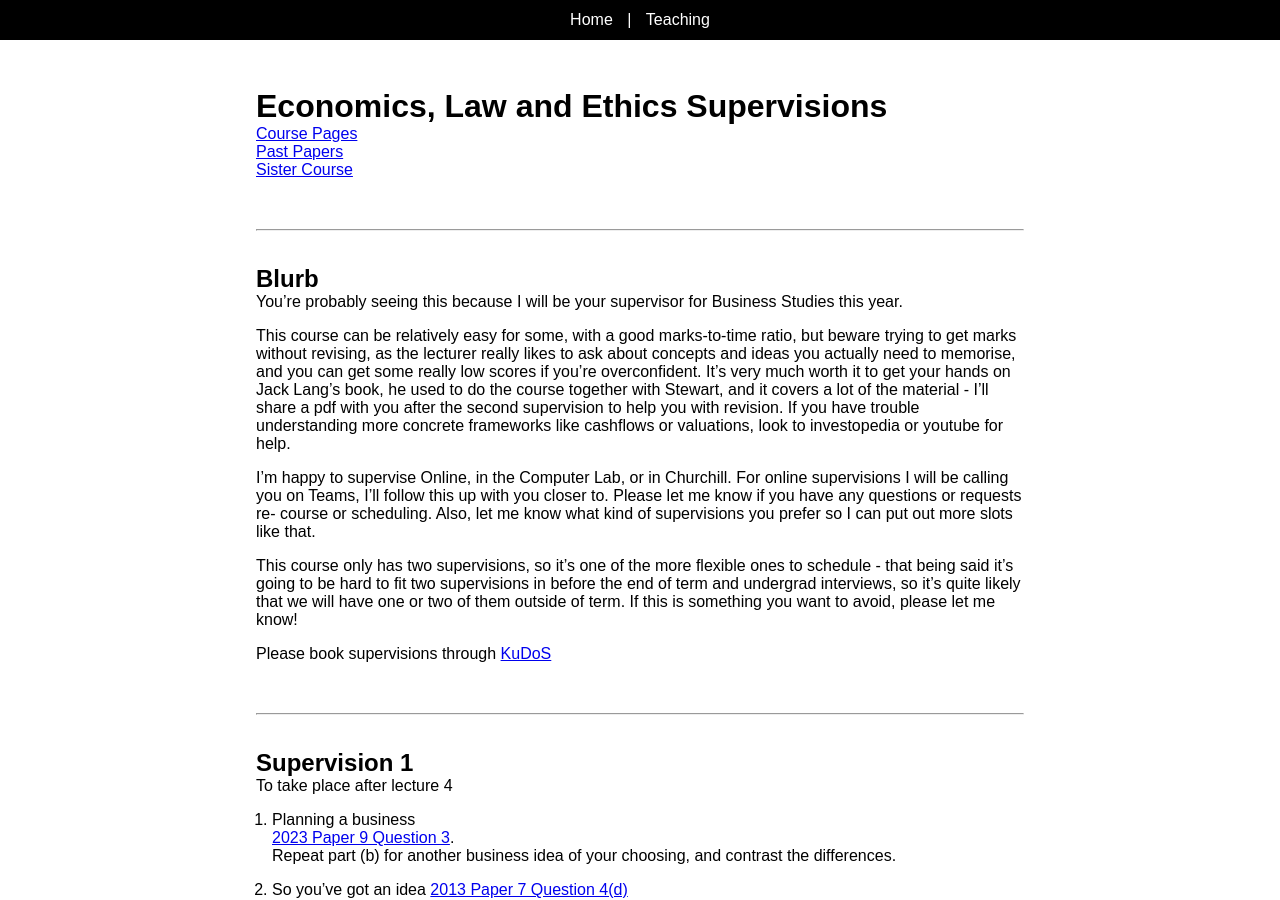
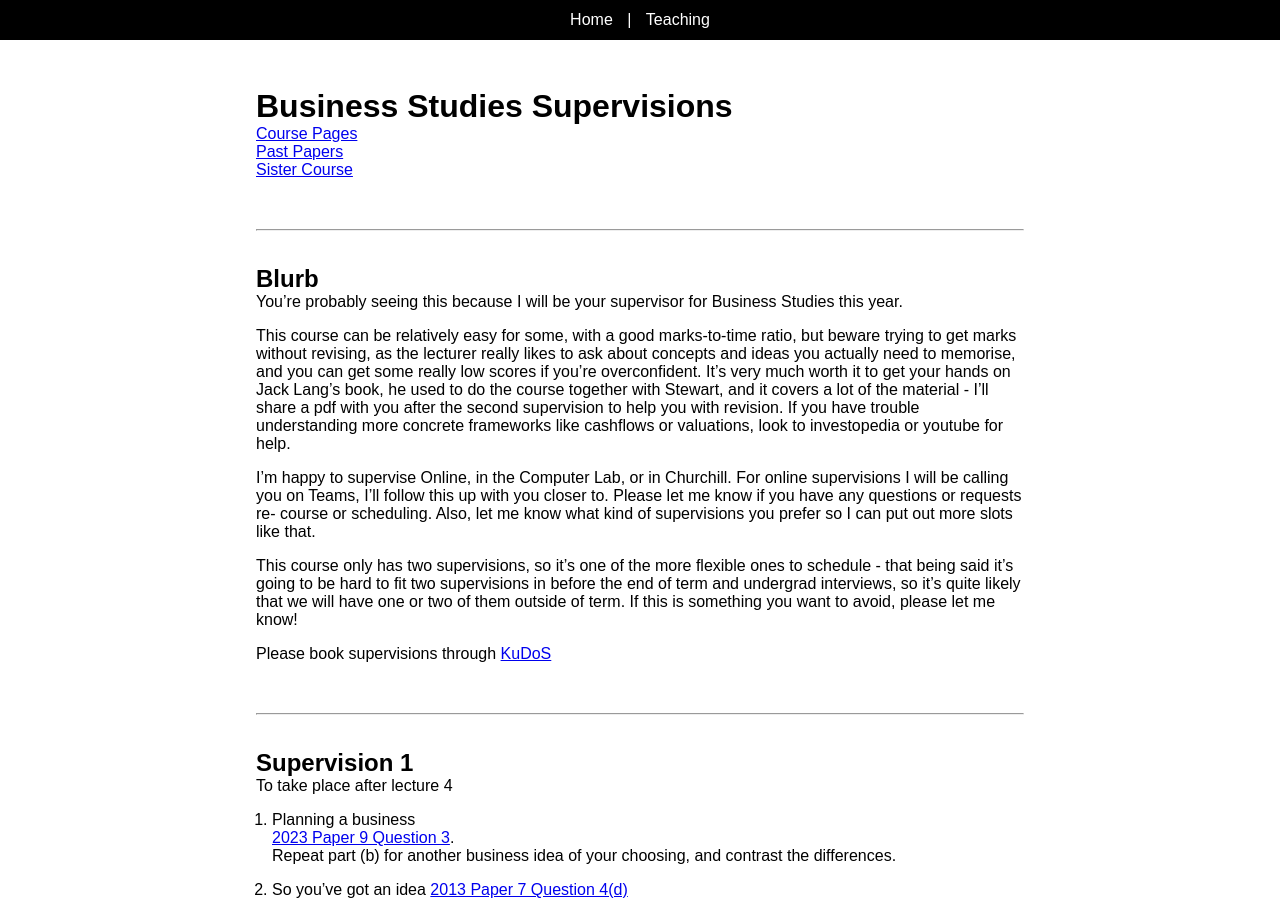
Before and after one commit to Radzim/radzim.github.io, a Jekyll site: the page built from teaching/business-studies.md, in a window 1280 px wide and 900 px high. Built offline with Jekyll 4.4.1, drawn with Linux system fonts in a browser that asks for light colours.

Commit message:
Update business-studies.md

```diff
--- a/teaching/business-studies.md
+++ b/teaching/business-studies.md
@@ -3,7 +3,7 @@ layout: default
 title: Business Studies
 ---
 
-# Economics, Law and Ethics Supervisions
+# Business Studies Supervisions
 [Course Pages](https://www.cl.cam.ac.uk/teaching/2526/Business/)
 [Past Papers](https://www.cl.cam.ac.uk/teaching/exams/pastpapers/t-BusinessStudies.html)
 [Sister Course](https://www.cl.cam.ac.uk/teaching/2526/ECommerce/)
```
